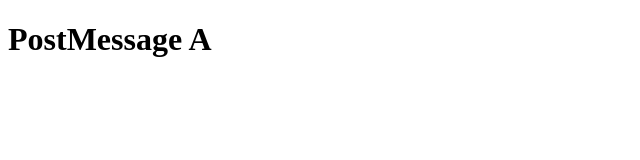
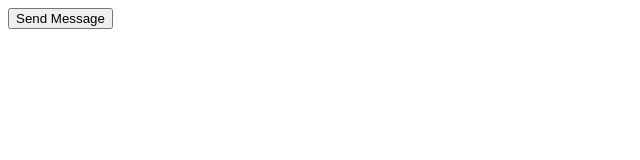
Before and after one commit to Clecio013/postmessage-a, a plain HTML site: page index.html in a window 1280 px wide. Shown: the whole page, without its empty margins (0-640 px from the left). Drawn offline with Linux system fonts and the light colour scheme.

Commit message:
set window data

```diff
--- a/index.html
+++ b/index.html
@@ -6,19 +6,15 @@
   <title>Document</title>
 </head>
 <body>
-  <h1>PostMessage A</h1>
+  <button onclick="sendMessage()">Send Message</button>
+
   <script>
-    const user = {
-      name: 'Clecio',
-      age: 25,
-      email: 'clecioaljunior@gmail.com'
+    function sendMessage() {
+      const otherWindow = window.open('https://clecio-postmessage-b.netlify.app/index.html');
+      const message = 'Hello from Origin 1!';
+      const targetOrigin = 'https://clecio-postmessage-b.netlify.app';
+      otherWindow.postMessage(message, targetOrigin);
     }
-
-    const message = {
-      user
-    }
-
-    window.postMessage(message, 'https://clecio-postmessage-b.netlify.app')
   </script>
 </body>
 </html>
```
